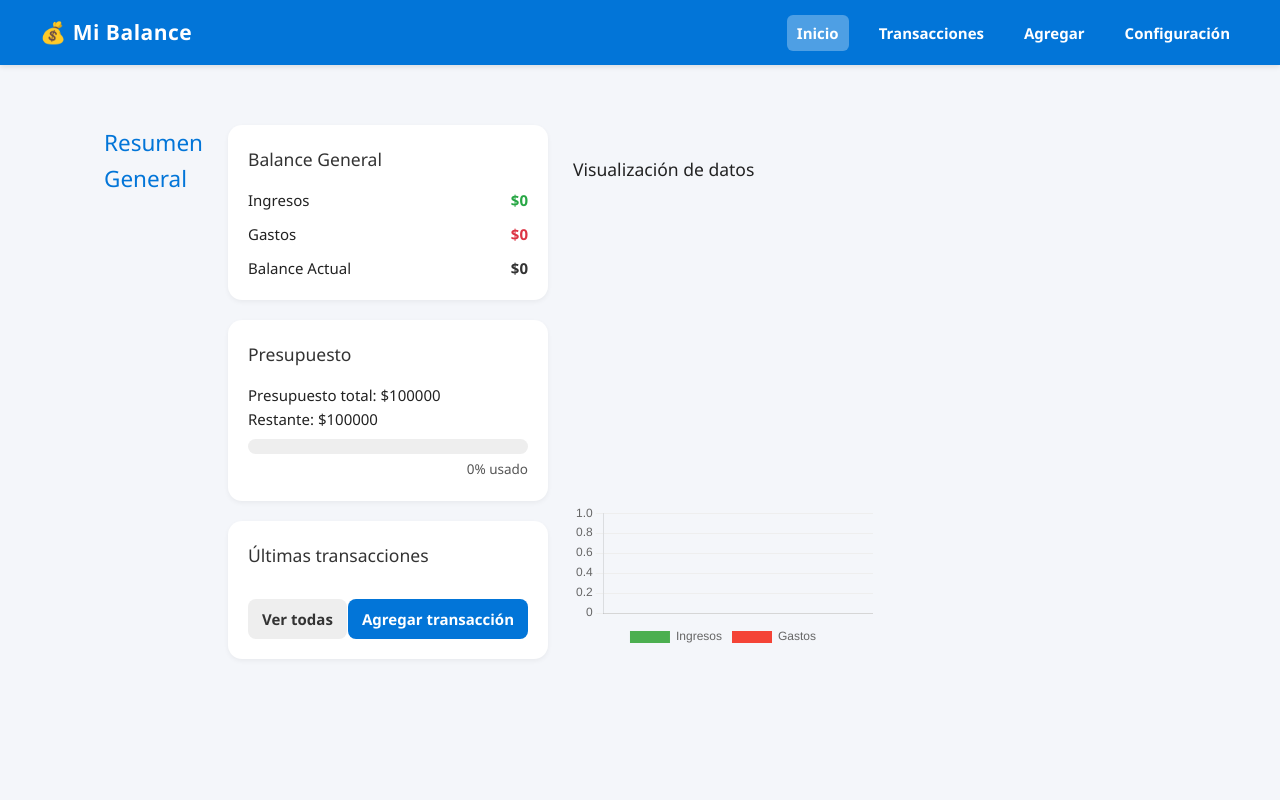
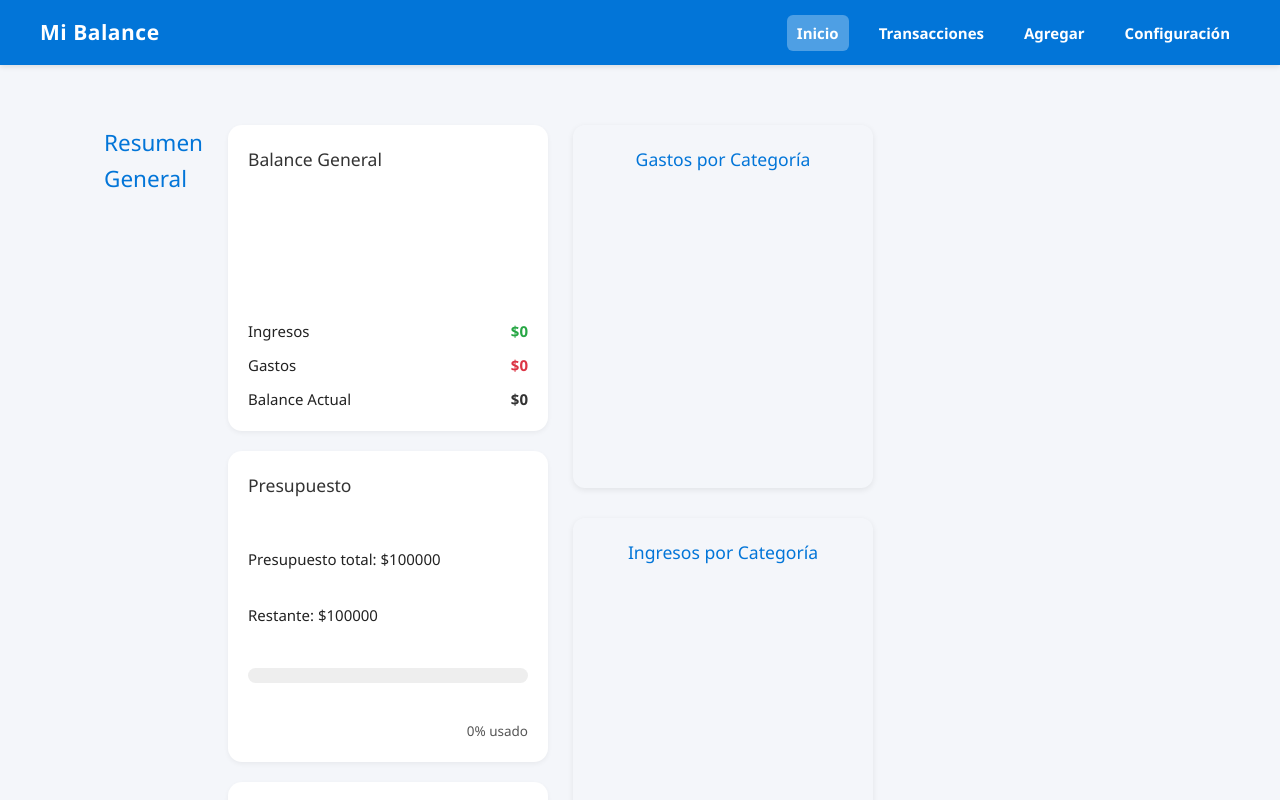
Before and after one commit to MartinIsrael05/GestorDeFinanzas, a Vue app in the folder GestorDeFinanzas/: page / in a window 1280 px wide. Shown: the top 800 px of the page. Built offline with nearby package versions, Linux system fonts and the light colour scheme.

Commit message:
Terminada etapa 2. Grafico de ingresos por categoria agregado. Proximo paso: Etapa 3 - Filtros y vistas por mes

```diff
--- a/GestorDeFinanzas/src/App.vue
+++ b/GestorDeFinanzas/src/App.vue
@@ -2,7 +2,7 @@
   <div id="app">
     <header class="app-header">
       <div class="header-content">
-        <h1 class="logo">💰 Mi Balance</h1>
+        <h1 class="logo">Mi Balance</h1>
 
         <nav class="nav">
           <RouterLink to="/" exact-active-class="active-link">Inicio</RouterLink>
--- a/GestorDeFinanzas/src/components/charts/CategoryChart.vue
+++ b/GestorDeFinanzas/src/components/charts/CategoryChart.vue
@@ -1,6 +1,20 @@
 <template>
-  <div class="chart-container">
-    <canvas ref="chartCanvas"></canvas>
+  <div class="charts-wrapper">
+    <!-- Gráfico de Gastos -->
+    <div class="chart-section">
+      <h3>Gastos por Categoría</h3>
+      <div class="chart-container">
+        <canvas ref="expenseChart"></canvas>
+      </div>
+    </div>
+
+    <!-- Gráfico de Ingresos -->
+    <div class="chart-section">
+      <h3>Ingresos por Categoría</h3>
+      <div class="chart-container">
+        <canvas ref="incomeChart"></canvas>
+      </div>
+    </div>
   </div>
 </template>
 
@@ -12,27 +26,43 @@ import { storeToRefs } from 'pinia'
 
 Chart.register(PieController, ArcElement, Tooltip, Legend)
 
-const chartCanvas = ref(null)
+const expenseChart = ref(null)
+const incomeChart = ref(null)
+
 const store = useTransactionsStore()
-const { expensesByCategory } = storeToRefs(store)
+const { transactions } = storeToRefs(store)
 
-let chartInstance = null
+let expenseChartInstance = null
+let incomeChartInstance = null
 
-const renderChart = () => {
-  const labels = Object.keys(expensesByCategory.value)
-  const data = Object.values(expensesByCategory.value)
+// Crea los dos gráficos
+const renderCharts = () => {
+  const expensesByCategory = {}
+  const incomeByCategory = {}
 
-  if (chartInstance) chartInstance.destroy()
+  // Clasifica las transacciones por categoría y tipo
+  transactions.value.forEach(t => {
+    if (t.type === 'expense') {
+      expensesByCategory[t.category] = (expensesByCategory[t.category] || 0) + t.amount
+    } else if (t.type === 'income') {
+      incomeByCategory[t.category] = (incomeByCategory[t.category] || 0) + t.amount
+    }
+  })
 
-  chartInstance = new Chart(chartCanvas.value, {
+  // Destruye los gráficos previos si existen
+  if (expenseChartInstance) expenseChartInstance.destroy()
+  if (incomeChartInstance) incomeChartInstance.destroy()
+
+  // Gráfico de gastos
+  expenseChartInstance = new Chart(expenseChart.value, {
     type: 'pie',
     data: {
-      labels,
+      labels: Object.keys(expensesByCategory),
       datasets: [
         {
           label: 'Gastos por categoría',
-          data,
-          backgroundColor: ['#36A2EB', '#FF6384', '#FFCE56', '#4BC0C0', '#9966FF', '#FF9F40'],
+          data: Object.values(expensesByCategory),
+          backgroundColor: ['#FF6384', '#FF9F40', '#FFCE56', '#4BC0C0', '#9966FF', '#36A2EB'],
           hoverOffset: 10,
         },
       ],
@@ -41,29 +71,82 @@ const renderChart = () => {
       responsive: true,
       plugins: {
         legend: { position: 'bottom' },
-        tooltip: { enabled: true },
       },
       animation: {
-        duration: 1200,
+        duration: 1000,
+        easing: 'easeOutQuart',
+      },
+    },
+  })
+
+  // Gráfico de ingresos
+  incomeChartInstance = new Chart(incomeChart.value, {
+    type: 'pie',
+    data: {
+      labels: Object.keys(incomeByCategory),
+      datasets: [
+        {
+          label: 'Ingresos por categoría',
+          data: Object.values(incomeByCategory),
+          backgroundColor: ['#4BC0C0', '#36A2EB', '#9966FF', '#FF9F40', '#FFCE56', '#FF6384'],
+          hoverOffset: 10,
+        },
+      ],
+    },
+    options: {
+      responsive: true,
+      plugins: {
+        legend: { position: 'bottom' },
+      },
+      animation: {
+        duration: 1000,
         easing: 'easeOutQuart',
       },
     },
   })
 }
 
-onMounted(renderChart)
-watch(expensesByCategory, renderChart)
+onMounted(renderCharts)
+watch(transactions, renderCharts)
 </script>
 
 <style scoped>
-.chart-container {
-  width: 100%;
-  max-width: 400px;
-  margin: auto;
+.charts-wrapper {
+  display: flex;
+  flex-wrap: wrap;
+  justify-content: center;
+  gap: 30px;
+}
+
+.chart-section {
+  text-align: center;
+  flex: 1;
+  min-width: 300px;
+  padding: 20px;
+  border-radius: 12px;
+  box-shadow: 0 2px 6px rgba(0, 0, 0, 0.08);
   transition: transform 0.3s ease;
 }
 
-.chart-container:hover {
-  transform: scale(1.03);
+.chart-section:hover {
+  transform: scale(1.02);
+}
+
+h3 {
+  color: #0275d8;
+  margin-bottom: 15px;
+  font-size: 1.1rem;
+}
+
+.chart-container {
+  width: 100%;
+  display: flex;
+  justify-content: center;
+  align-items: center;
+}
+canvas {
+  width: 280px !important;
+  height: 280px !important;
+  max-width: 100%;
 }
 </style>
--- a/GestorDeFinanzas/src/store/transactions.js
+++ b/GestorDeFinanzas/src/store/transactions.js
@@ -25,7 +25,7 @@ export const useTransactionsStore = defineStore('transactions', {
       const settingsStore = useSettingsStore()
       const used = (this.totalExpenses / settingsStore.monthlyBudget) * 100
       return used >= 80
-        ? `⚠️ Has gastado el ${used.toFixed(0)}% de tu presupuesto.`
+        ? `Has gastado el ${used.toFixed(0)}% de tu presupuesto.`
         : null
     },
       // gastos agrupados por categoría
@@ -54,19 +54,19 @@ export const useTransactionsStore = defineStore('transactions', {
   },
 
   actions: {
-    // 🔹 Agregar una transacción
+    // Agregar una transacción
     addTransaction(transaction) {
       transaction.id = Date.now()
       this.transactions.push(transaction)
       this.saveToLocalStorage() // guardar después de agregar
     },
 
-    // 🔹 Guardar en localStorage
+    // Guardar en localStorage
     saveToLocalStorage() {
       localStorage.setItem('transactions', JSON.stringify(this.transactions))
     },
 
-    // 🔹 Cargar desde localStorage
+    // Cargar desde localStorage
     loadFromLocalStorage() {
       const saved = localStorage.getItem('transactions')
       if (saved) {
@@ -74,10 +74,10 @@ export const useTransactionsStore = defineStore('transactions', {
       }
     },
 
-    // 🔹 Borrar todo (opcional)
+    /* Borrar todo (opcional)
     clearAll() {
       this.transactions = []
       localStorage.removeItem('transactions')
-    },
+    },*/
   },
 })
--- a/GestorDeFinanzas/src/views/AddTransactionView.vue
+++ b/GestorDeFinanzas/src/views/AddTransactionView.vue
@@ -72,7 +72,12 @@ const form = reactive({
 const message = ref('')
 
 // Categorías por tipo
-const incomeCategories = ['Sueldo', 'Venta', 'Regalo', 'Otros ingresos']
+const incomeCategories = [
+  'Sueldo',
+  'Venta',
+  'Regalo',
+  'Otros ingresos',
+]
 const expenseCategories = [
   'Comida',
   'Transporte',
@@ -102,7 +107,7 @@ function addTransaction() {
   })
 
   // Mensaje temporal
-  message.value = 'Transacción agregada ✅'
+  message.value = 'Transacción agregada ;)'
   setTimeout(() => (message.value = ''), 2000)
 
   // Reset del formulario
--- a/GestorDeFinanzas/src/views/DashboardView.vue
+++ b/GestorDeFinanzas/src/views/DashboardView.vue
@@ -3,7 +3,6 @@
     <h2 class="dashboard-title">Resumen General</h2>
 
     <div class="dashboard-grid">
-      <!-- Tarjeta de resumen -->
       <div class="card summary">
         <h3>Balance General</h3>
         <div class="summary-values">
@@ -35,11 +34,11 @@
         <p class="progress-text">{{ budgetUsedPercent.toFixed(0) }}% usado</p>
 
         <p v-if="budgetAlert" class="alert">
-          ⚠️ ¡Has superado el 80% de tu presupuesto mensual!
+           ¡Has superado el 80% de tu presupuesto mensual!
         </p>
       </div>
 
-      <!-- 🧾 Últimas transacciones -->
+      <!-- Últimas transacciones -->
       <div class="card transactions">
         <h3>Últimas transacciones</h3>
         <ul>
@@ -55,7 +54,6 @@
       </div>
     </div>
     <section class="charts-section">
-      <h3>Visualización de datos</h3>
       <div class="charts-grid">
         <CategoryChart />
         <MonthlyComparisonChart />
@@ -245,9 +243,6 @@ const latestTransactions = computed(() =>
   opacity: 0.9;
 }
 /* charts */
-.charts-section {
-  margin-top: 30px;
-}
 .charts-grid {
   display: grid;
   grid-template-columns: repeat(auto-fit, minmax(300px, 1fr));
```
Also changed, not shown: GestorDeFinanzas/src/components/transactions/TransactionForm.vue (deleted, +0 -7 lines), GestorDeFinanzas/src/components/transactions/TransactionItem.vue (deleted, +0 -7 lines), GestorDeFinanzas/src/components/transactions/TransactionList.vue (deleted, +0 -7 lines).
